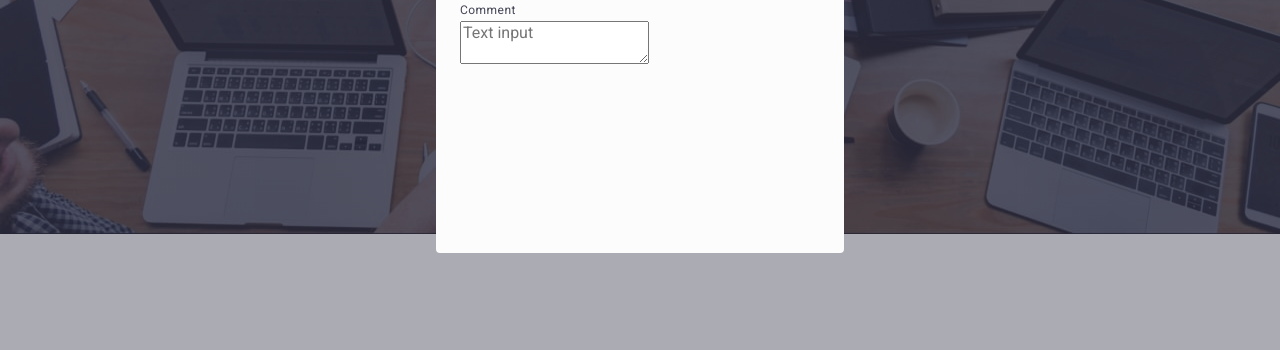
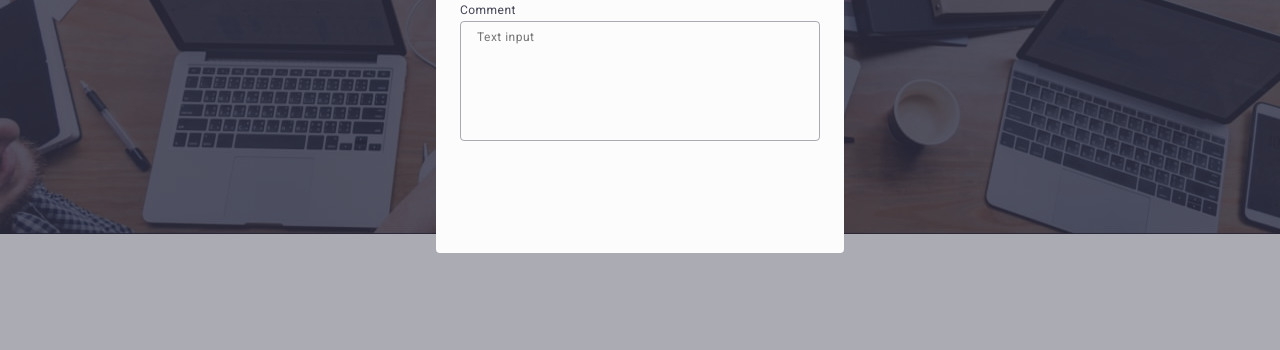
Before and after one commit to Volynyaka/goit-markup-hw-05, a plain HTML site: page index.html in a window 1280 px wide. Shown: the part 439-789 px from the top of the page. Drawn offline with nearby package versions, Linux system fonts and the light colour scheme.

Commit message:
textarea-styles

```diff
--- a/css/styles.css
+++ b/css/styles.css
@@ -638,13 +638,14 @@ color: var(--modal-overlay);
   transition: border-color 250ms cubic-bezier(0.4, 0, 0.2, 1);
 }
 
+
+
 .input-modal:focus {
-
-}
-
-.input-modal:focus + .svg-input {
-  fill: var(--primary-brand);
-}
+  border-color: var(--primary-brand);
+  }
+.svg-input:focus {
+  fill:var(--primary-brand);
+  }
 
 
 .form-label {
@@ -670,3 +671,21 @@ color: var(--modal-overlay);
   transform: translateY(-50%);
   transition: fill 250ms cubic-bezier(0.4, 0, 0.2, 1);
 }
+
+.textarea-form {
+  width: 360px;
+  height: 120px;
+  resize: none;
+  padding: 8px 16px;
+  font-size: 12px;
+  line-height: 1.17;
+  letter-spacing: 0.04em;
+  border-radius: 4px;
+  color: rgba(46, 47, 66, 0.4);
+  border: 1px solid rgba(46, 47, 66, 0.4);
+  background-color: transparent;
+  outline: transparent;
+  transition: border-color 250ms cubic-bezier(0.4, 0, 0.2, 1);
+
+
+}
--- a/index.html
+++ b/index.html
@@ -453,7 +453,7 @@
           </div>
             <label class="form-label" for="user-comment">Comment</label>
             <div class="div-form">
-              <textarea name="Comment" placeholder="Text input"></textarea>
+              <textarea class="textarea-form" name="Comment" placeholder="Text input"></textarea>
           </div>
 
 
```
